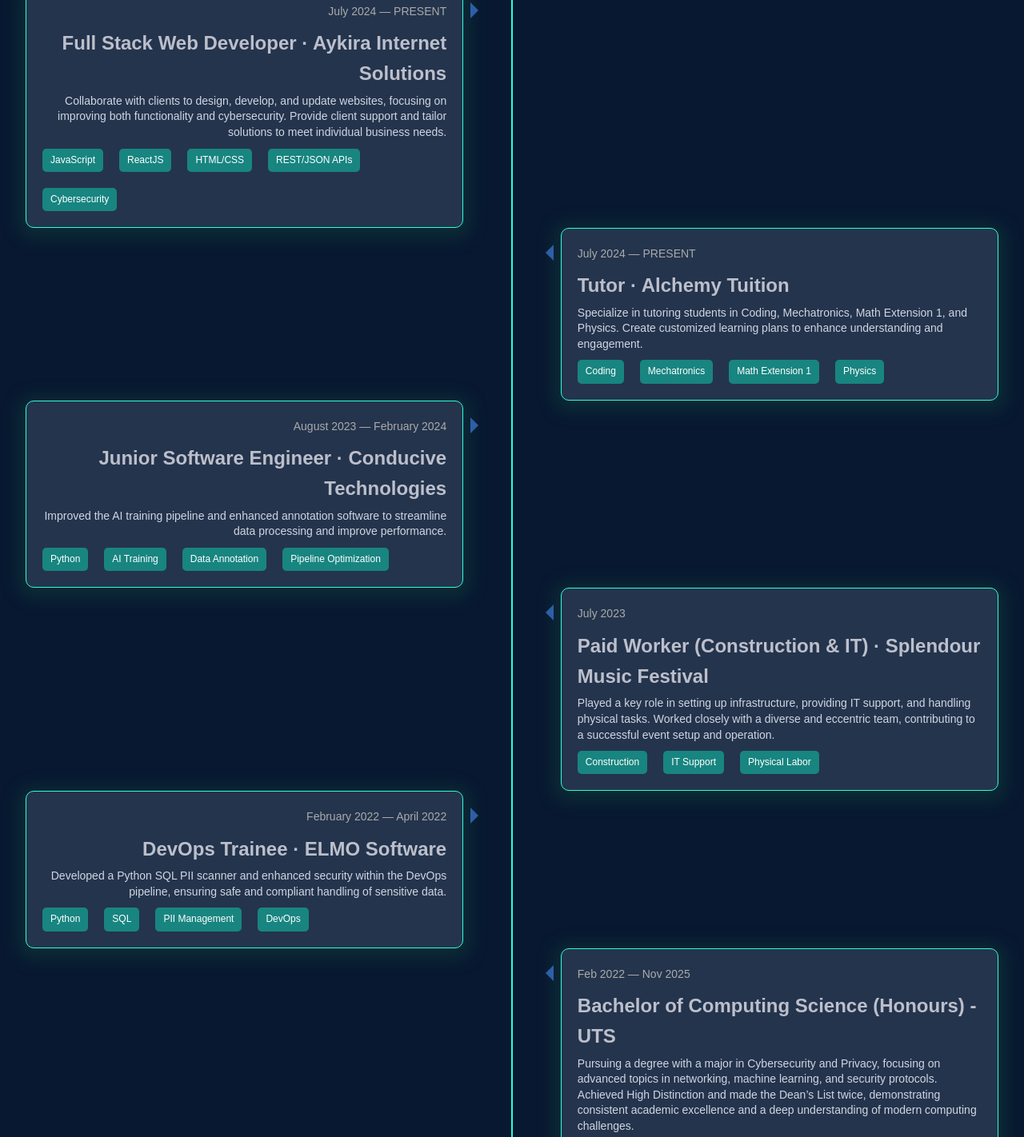
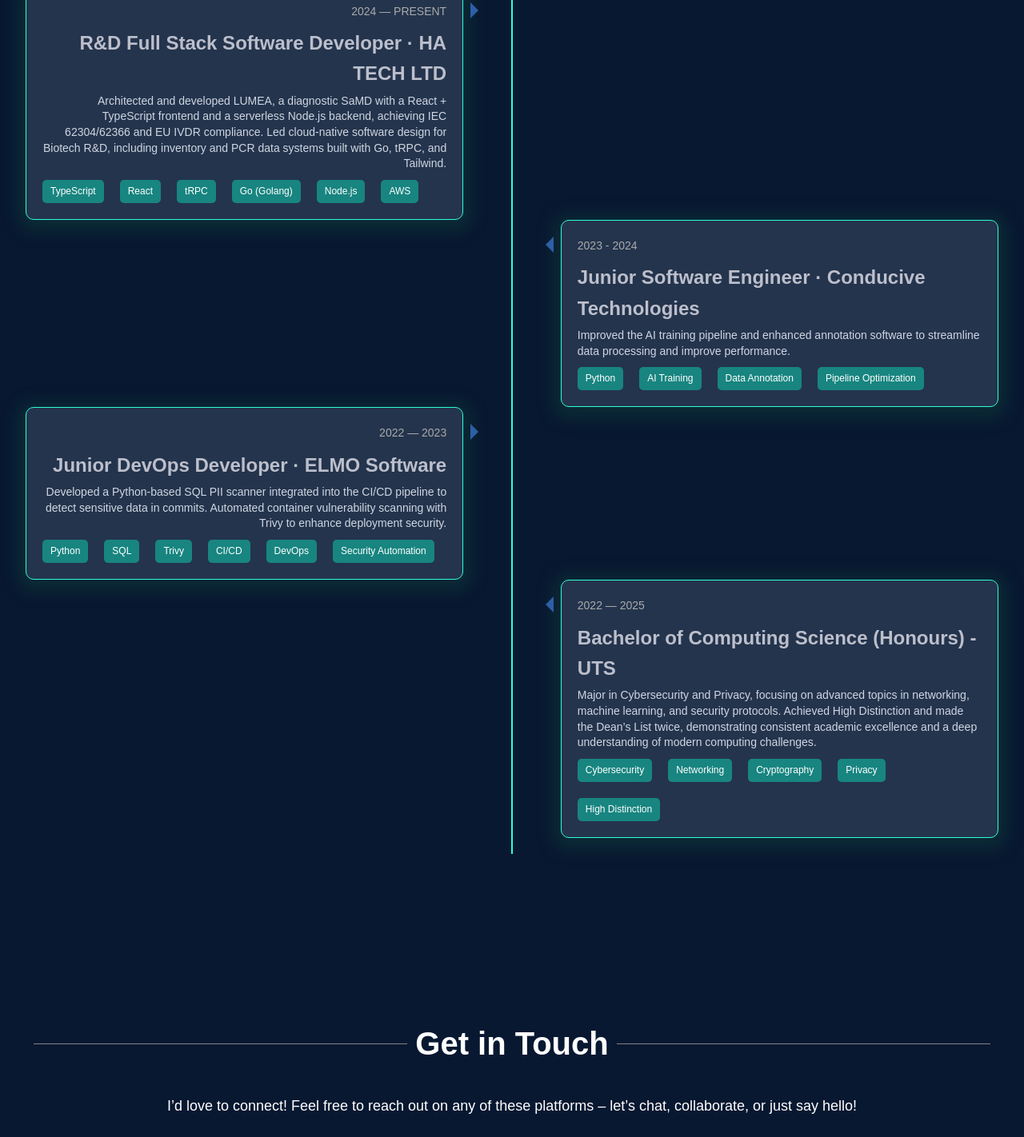
Before and after one commit to TheTheoM/TheTheoM.github.io, a plain HTML site: page index.html in a window 1280 px wide. Shown: the part 4389-5811 px from the top of the page at 80% size. Drawn offline with Linux system fonts and the light colour scheme; a script that the page names is missing; a web font is replaced by a local one.

Commit message:
Fixed Dates

```diff
--- a/index.html
+++ b/index.html
@@ -427,35 +427,24 @@
 
         <div class="timeline">
             <div class="job-card">
-                <div class="icon-circle">💼</div>
-                <div class="date">July 2024 — PRESENT</div>
-                <h3>Full Stack Web Developer · Aykira Internet Solutions</h3>
-                <p>Collaborate with clients to design, develop, and update websites, focusing on improving both functionality and cybersecurity. Provide client support and tailor solutions to meet individual business needs.</p>
+                <div class="icon-circle">🧬</div>
+                <div class="date">2024 — PRESENT</div>
+                <h3>R&D Full Stack Software Developer · HA TECH LTD</h3>
+                <p>Architected and developed LUMEA, a diagnostic SaMD with a React + TypeScript frontend and a serverless Node.js backend, achieving IEC 62304/62366 and EU IVDR compliance. Led cloud-native software design for Biotech R&D, including inventory and PCR data systems built with Go, tRPC, and Tailwind.</p>
                 <div class="tags">
-                    <div class="tag">JavaScript</div>
-                    <div class="tag">ReactJS</div>
-                    <div class="tag">HTML/CSS</div>
-                    <div class="tag">REST/JSON APIs</div>
-                    <div class="tag">Cybersecurity</div>
+                    <div class="tag">TypeScript</div>
+                    <div class="tag">React</div>
+                    <div class="tag">tRPC</div>
+                    <div class="tag">Go (Golang)</div>
+                    <div class="tag">Node.js</div>
+                    <div class="tag">AWS</div>
                 </div>
             </div>
 
-            <div class="job-card">
-                <div class="icon-circle">📘</div>
-                <div class="date">July 2024 — PRESENT</div>
-                <h3>Tutor · Alchemy Tuition</h3>
-                <p>Specialize in tutoring students in Coding, Mechatronics, Math Extension 1, and Physics. Create customized learning plans to enhance understanding and engagement.</p>
-                <div class="tags">
-                    <div class="tag">Coding</div>
-                    <div class="tag">Mechatronics</div>
-                    <div class="tag">Math Extension 1</div>
-                    <div class="tag">Physics</div>
-                </div>
-            </div>
 
             <div class="job-card">
                 <div class="icon-circle">🧑‍💻</div>
-                <div class="date">August 2023 — February 2024</div>
+                <div class="date">2023 - 2024</div>
                 <h3>Junior Software Engineer · Conducive Technologies</h3>
                 <p>Improved the AI training pipeline and enhanced annotation software to streamline data processing and improve performance.</p>
                 <div class="tags">
@@ -467,35 +456,26 @@
             </div>
 
             <div class="job-card">
-                <div class="icon-circle">🎶</div>
-                <div class="date">July 2023</div>
-                <h3>Paid Worker (Construction & IT) · Splendour Music Festival</h3>
-                <p>Played a key role in setting up infrastructure, providing IT support, and handling physical tasks. Worked closely with a diverse and eccentric team, contributing to a successful event setup and operation.</p>
+                <div class="icon-circle">🔐</div>
+                <div class="date">2022 — 2023</div>
+                <h3>Junior DevOps Developer · ELMO Software</h3>
+                <p>Developed a Python-based SQL PII scanner integrated into the CI/CD pipeline to detect sensitive data in commits. Automated container vulnerability scanning with Trivy to enhance deployment security.</p>
                 <div class="tags">
-                    <div class="tag">Construction</div>
-                    <div class="tag">IT Support</div>
-                    <div class="tag">Physical Labor</div>
+                    <div class="tag">Python</div>
+                    <div class="tag">SQL</div>
+                    <div class="tag">Trivy</div>
+                    <div class="tag">CI/CD</div>
+                    <div class="tag">DevOps</div>
+                    <div class="tag">Security Automation</div>
                 </div>
             </div>
 
-            <div class="job-card">
-                <div class="icon-circle">🔐</div>
-                <div class="date">February 2022 — April 2022</div>
-                <h3>DevOps Trainee · ELMO Software</h3>
-                <p>Developed a Python SQL PII scanner and enhanced security within the DevOps pipeline, ensuring safe and compliant handling of sensitive data.</p>
-                <div class="tags">
-                    <div class="tag">Python</div>
-                    <div class="tag">SQL</div>
-                    <div class="tag">PII Management</div>
-                    <div class="tag">DevOps</div>
-                </div>
-            </div>
 
             <div class="job-card">
                 <div class="icon-circle">🎓</div>
-                <div class="date">Feb 2022 — Nov 2025</div>
+                <div class="date"> 2022 — 2025</div>
                 <h3>Bachelor of Computing Science (Honours) - UTS</h3>
-                <p>Pursuing a degree with a major in Cybersecurity and Privacy, focusing on advanced topics in networking, machine learning, and security protocols. Achieved High Distinction and made the Dean’s List twice, demonstrating consistent academic excellence and a deep understanding of modern computing challenges.</p>
+                <p>Major in Cybersecurity and Privacy, focusing on advanced topics in networking, machine learning, and security protocols. Achieved High Distinction and made the Dean’s List twice, demonstrating consistent academic excellence and a deep understanding of modern computing challenges.</p>
                 <div class="tags">
                     <div class="tag">Cybersecurity</div>
                     <div class="tag">Networking</div>
```
